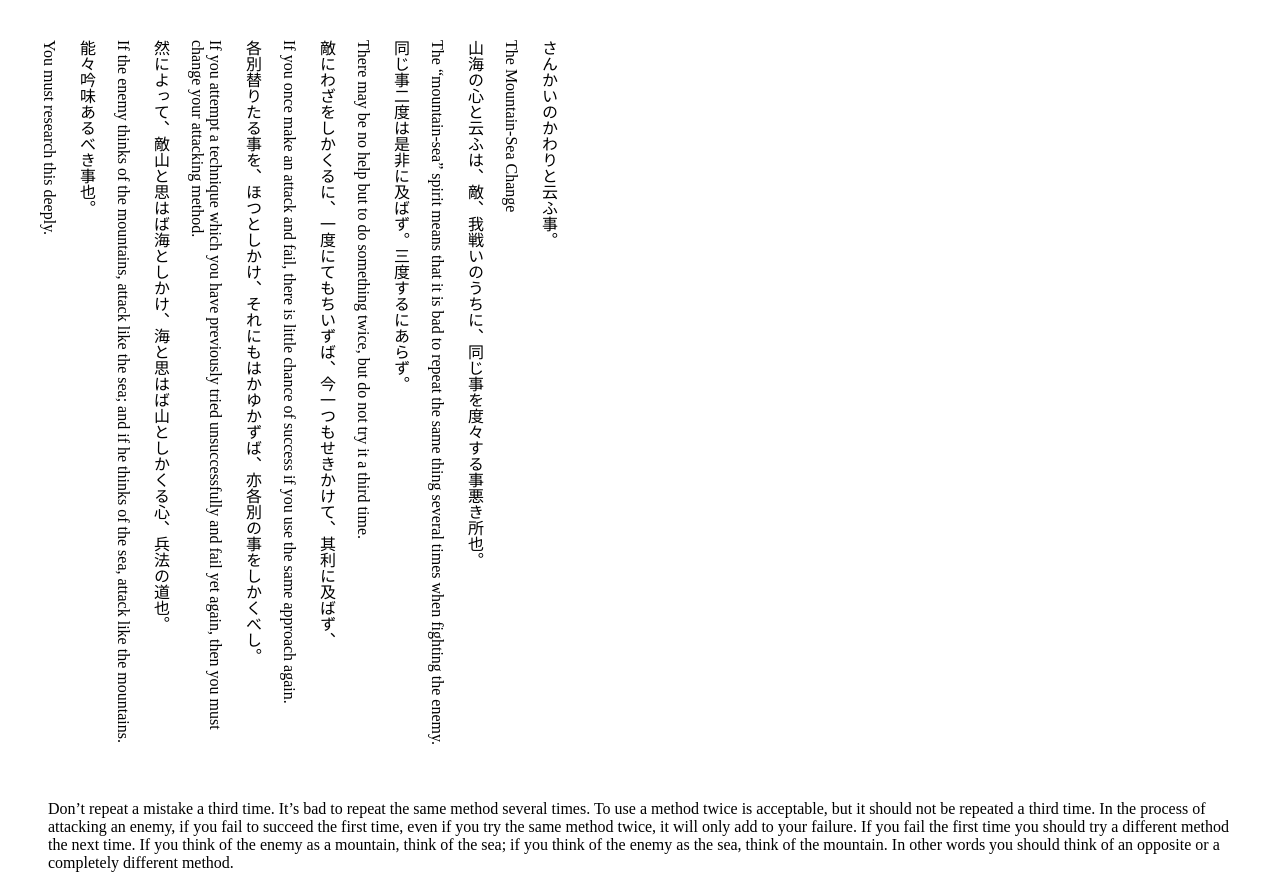
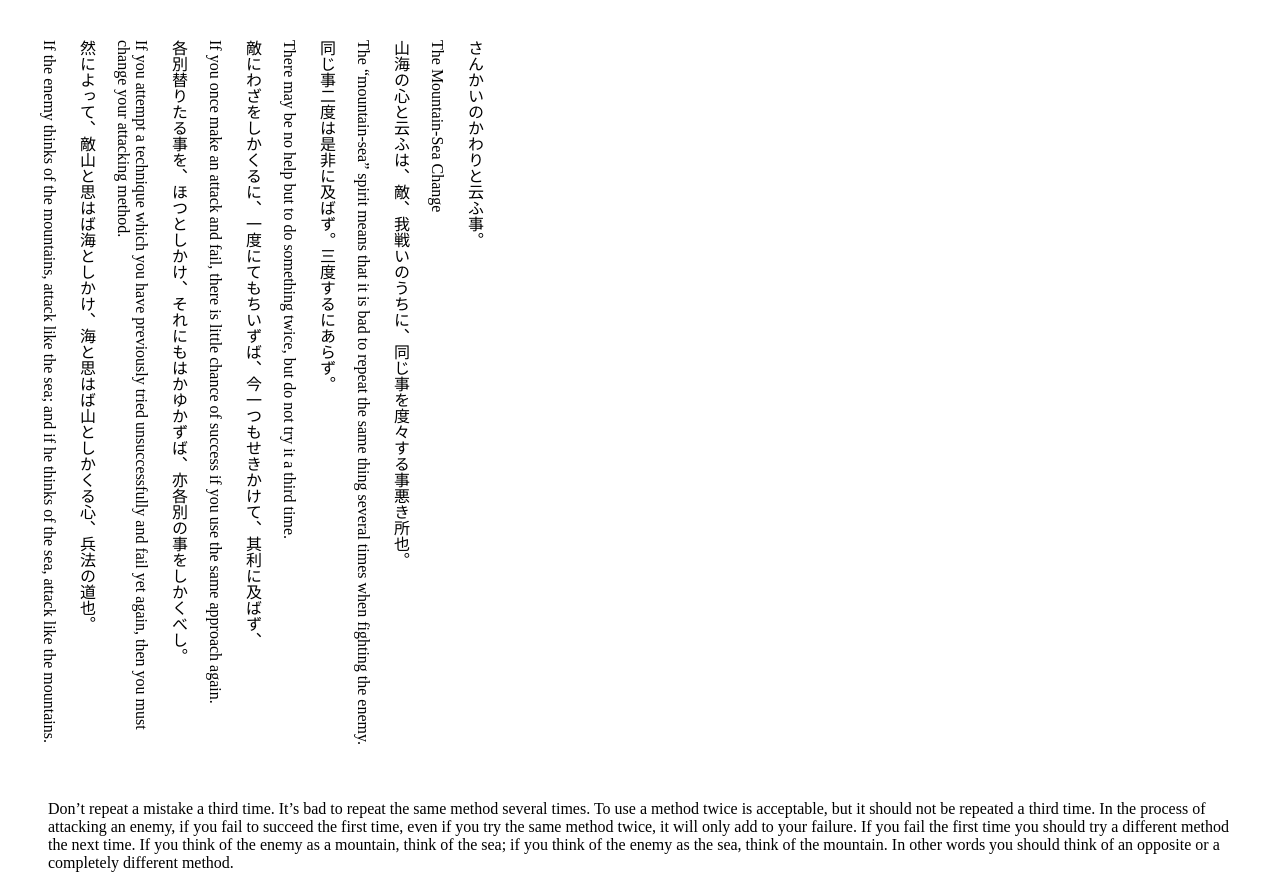
Before and after one commit to neuralmodelling/modelling-quotes, a plain HTML site: page TheBookOfFiveRings/Mountain_Sea_change_Translated.html in a window 1280 px wide. Drawn offline with Linux system fonts and the light colour scheme.

Commit message:
removed 'you must research this deeply.

```diff
--- a/TheBookOfFiveRings/Mountain_Sea_change_Translated.html
+++ b/TheBookOfFiveRings/Mountain_Sea_change_Translated.html
@@ -20,8 +20,6 @@
   <p>If you attempt a technique which you have previously tried unsuccessfully and fail yet again, then you must change your attacking method.<p>
   <p>然によって、敵山と思はば海としかけ、海と思はば山としかくる心、兵法の道也。</p>
   <p>If the enemy thinks of the mountains, attack like the sea; and if he thinks of the sea, attack like the mountains.</p>
-  <p>能々吟味あるべき事也。</p>
-  <p>You must research this deeply.</p>
 </figure>
 
 <blockquote cite="">
```
